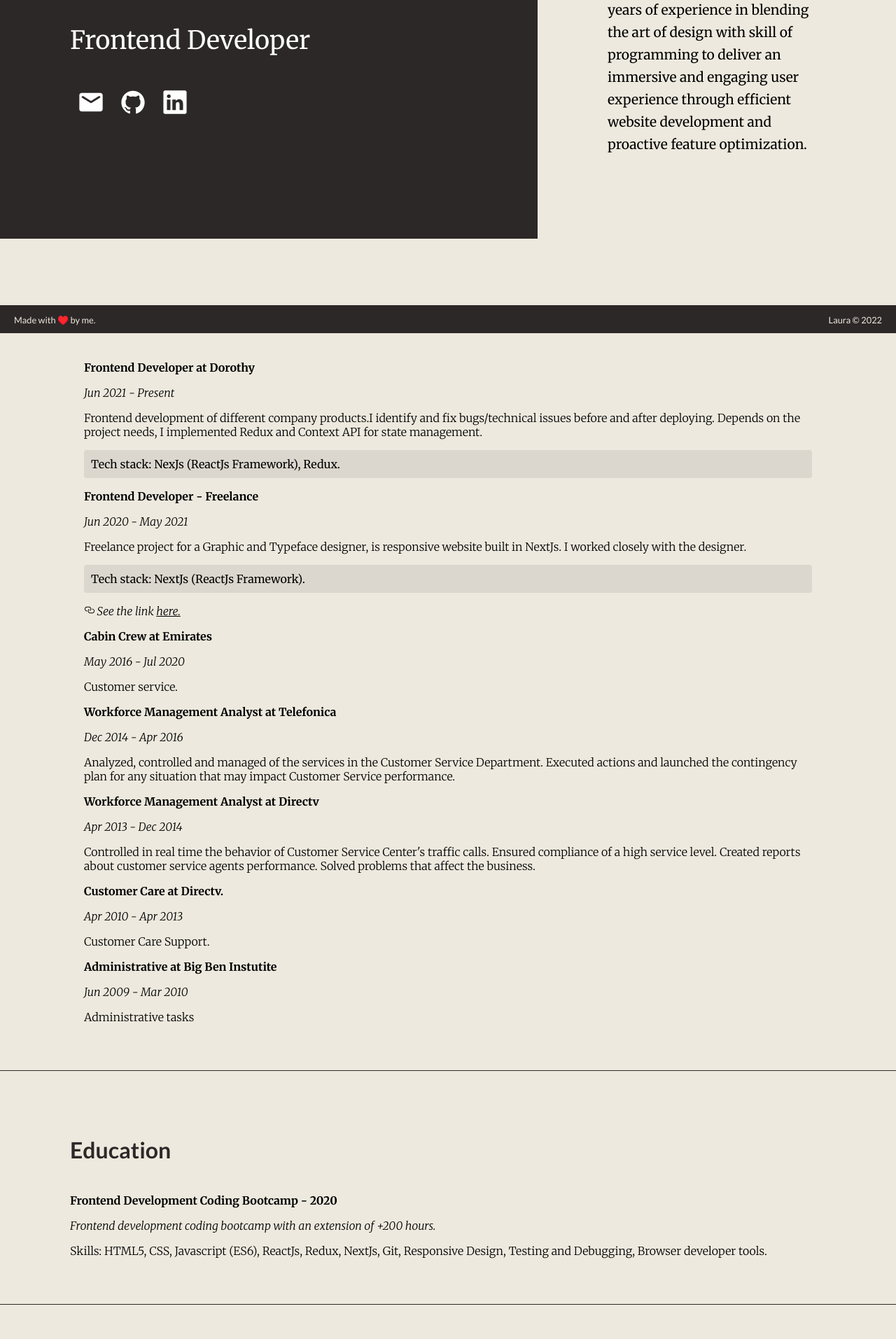
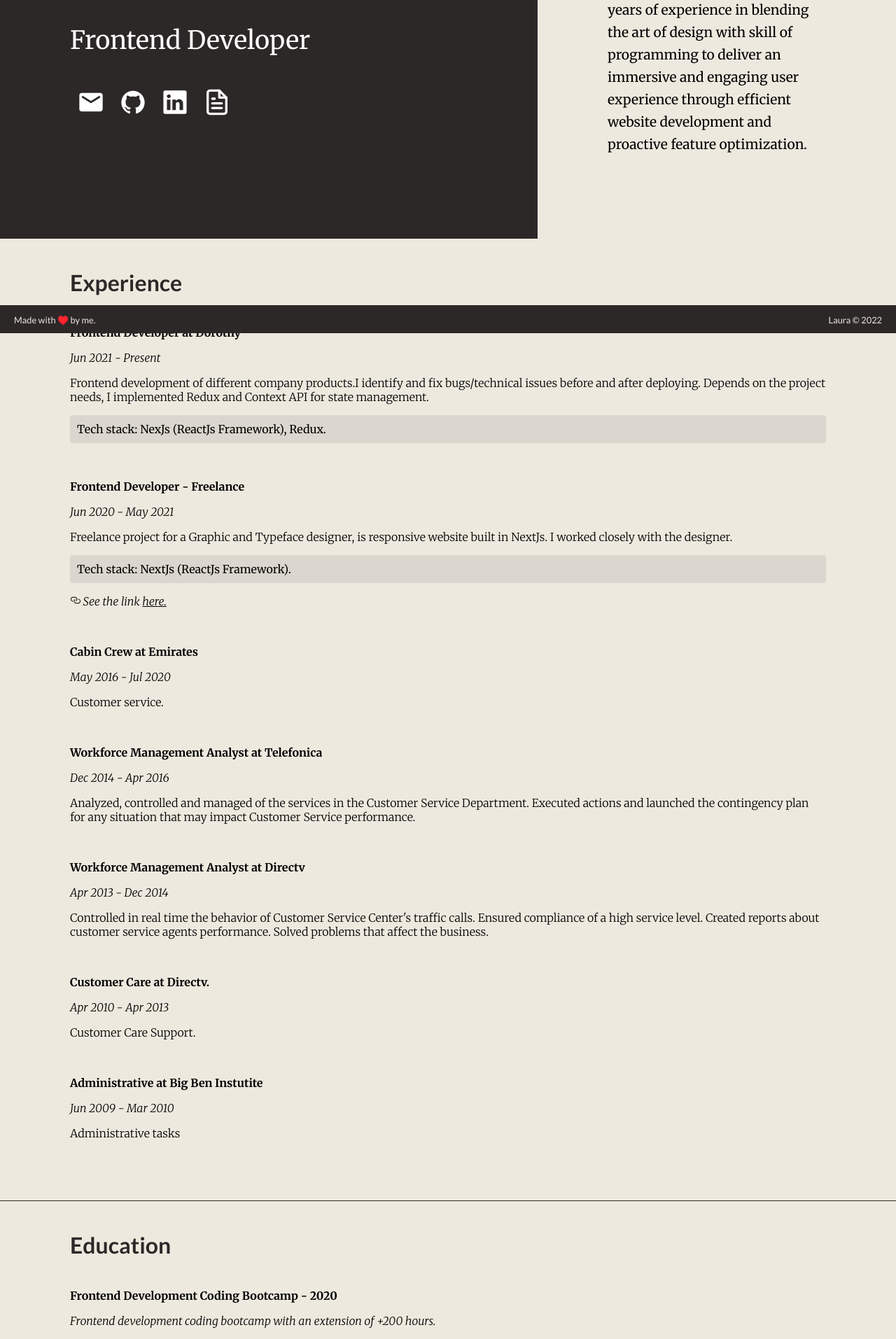
Before and after one commit to lalidiaz/lauradev, a React (Create React App) app: page / in a window 1280 px wide. Shown: the part 324-2237 px from the top of the page at 70% size. Built offline with nearby package versions, Linux system fonts and the light colour scheme.

Commit message:
add cv to main

```diff
--- a/src/App.js
+++ b/src/App.js
@@ -2,6 +2,7 @@ import { experiences, media } from "./texts";
 import Header from "./components/Header";
 import AnimatedCursor from "react-animated-cursor";
 import { GoLink } from "react-icons/go";
+import { FiFileText } from "react-icons/fi";
 
 function App() {
   return (
@@ -36,6 +37,11 @@ function App() {
                 </a>
                 <a href='https://www.linkedin.com/in/lauradiaz91/' target='_blank' rel='noreferrer'>
                   <img src='/icons/u_linkedin.svg' alt='linkedin-icon' className='icon' />
+                </a>
+                <a href='/LauraDiazCV.pdf' download>
+                  <span className='icon'>
+                    <FiFileText size={40} />
+                  </span>
                 </a>
               </div>
             </div>
--- a/src/components/Header.js
+++ b/src/components/Header.js
@@ -1,4 +1,3 @@
-import cv from "../assets/LauraDiazCV.pdf";
 import { BiCodeBlock } from "react-icons/bi";
 
 export default function Header() {
--- a/src/styles/Home.scss
+++ b/src/styles/Home.scss
@@ -56,6 +56,8 @@
       }
       .frontend-icons {
         text-align: center;
+        display: flex;
+        align-items: center;
 
         @include respond(desktop) {
           text-align: left;
@@ -113,7 +115,7 @@
     border-bottom: 1px solid $gray;
 
     @include respond(desktop) {
-      padding: 50px 100px 50px;
+      padding: 0px 100px 50px 100px;
     }
     h4 {
       color: $gray;
@@ -121,11 +123,7 @@
       font-size: 2em;
     }
     .experience-card {
-      padding: 20px 0px;
-
-      @include respond(desktop) {
-        padding: 0px 20px 0px 20px;
-      }
+      padding: 0px 0px 20px 0px;
 
       .experience-dates {
         font-weight: 300;
@@ -159,7 +157,7 @@
     border-bottom: 1px solid $gray;
 
     @include respond(desktop) {
-      padding: 50px 100px;
+      padding: 0px 0px 50px 100px;
     }
     .education-title {
       color: $gray;
@@ -183,7 +181,7 @@
     padding: 0px 20px;
 
     @include respond(desktop) {
-      padding: 50px 100px;
+      padding: 0px 0px 50px 100px;
     }
 
     .blog-title {
```
Also changed, not shown: 2 other files (tests, documents, lock files or other folders).
